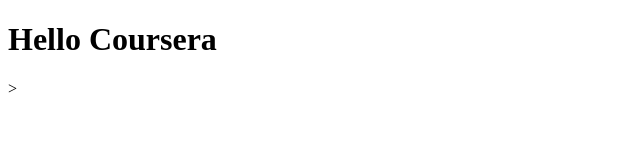
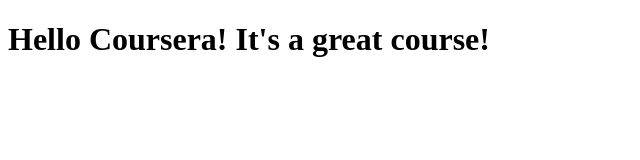
Before and after one commit to mandarjambhekar/coursera-test, a plain HTML site: page site/index.html in a window 1280 px wide. Shown: the whole page, without its empty margins (0-640 px from the left). Drawn offline with Linux system fonts and the light colour scheme.

Commit message:
Small addition to page content

```diff
--- a/site/index.html
+++ b/site/index.html
@@ -4,6 +4,6 @@
 	<title>Hello Coursera</title>
 </head>
 <body>
-<h1>Hello Coursera</h1>>
+<h1>Hello Coursera! It's a great course!</h1>
 </body>
 </html>
```
